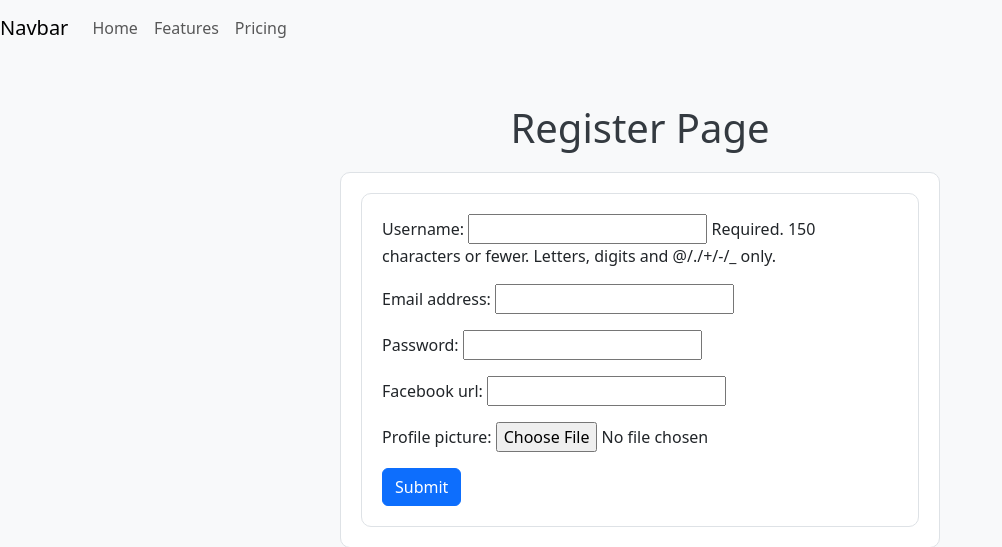
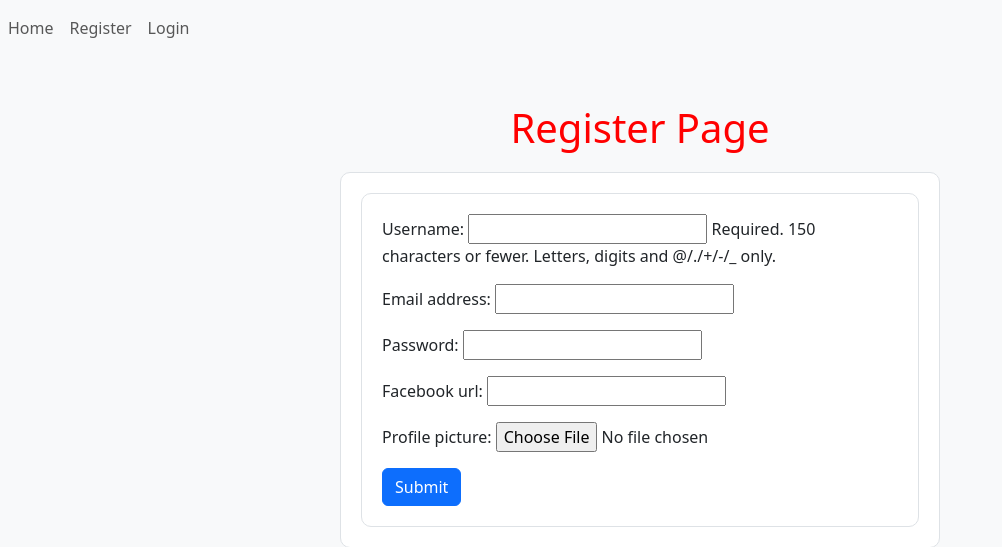
Before and after one commit to Al-amen/Authentication_project, a Django app: page /register/ in a window 1280 px wide. Shown: the top 547 px of the page, without its empty margins (0-1002 px from the left). Run offline with Django 4.2, Linux system fonts and the light colour scheme.

Commit message:
complete the project

```diff
--- a/Authentication_project/login_app/urls.py
+++ b/Authentication_project/login_app/urls.py
@@ -5,6 +5,9 @@ from login_app import views
 app_name = 'login_app'
 
 urlpatterns = [
-    path('index/',views.index,name = "index"),
+    path('',views.index,name = "index"),
     path('register/',views.register, name='register'),
+    path('login/',views.login_page,name="login"),
+    path('user_login/',views.user_login,name='user_login'),
+     path('logout/', views.user_logout, name='logout'),
 ]
--- a/Authentication_project/login_app/views.py
+++ b/Authentication_project/login_app/views.py
@@ -1,13 +1,24 @@
-from django.shortcuts import render,HttpResponse
+
+from django.http import HttpResponseRedirect,HttpResponse
+from django.shortcuts import render
+from django.urls import reverse
 from login_app import forms,models
 from django.contrib.auth.models import User
+from django.contrib.auth import authenticate,login,logout
+from django.contrib.auth.decorators import login_required
 # Create your views here.
 
 def index(request):
+    diction = {}
+    if request.user.is_authenticated:
+        current_user = request.user
+        user_id = current_user.id
+        user_basic_info = User.objects.get(pk=user_id)
+        user_more_info = models.UserInfo.objects.get(user__pk = user_id)
 
-  diction = {"title":"Home Page"}
+        diction = {"title":"Home Page", "user_basic_info":  user_basic_info,"user_more_info":user_more_info}
 
-  return render(request, 'login_app/index.html',context=diction)
+    return render(request, 'login_app/index.html',context=diction)
 
 def register(request):
 
@@ -33,8 +44,6 @@ def register(request):
 
             register = True
 
-
-
     else:
         user_form = forms.UserForm()
         user_info_form = forms.UserInfoForm()
@@ -42,3 +51,33 @@ def register(request):
     diction = {"user_form":user_form, "user_info_form":user_info_form, "register":register}
 
     return render(request, 'login_app/register.html',context=diction)
+
+def login_page(request):
+
+    return render(request, 'login_app/login.html')
+
+
+def user_login(request):
+    if request.method == "POST":
+        username = request.POST.get('username')
+        password = request.POST.get('password')
+
+        user = authenticate(username=username,password=password)
+
+        if user :
+            if  user.is_active:
+              login(request,user)
+
+              return HttpResponseRedirect(reverse('login_app:index'))
+            else:
+               return HttpResponse("Account is not Active")
+        else :
+             return HttpResponse("User credential does not match!!")
+    else :
+        # return render(request, 'login_app/index.html',context={})
+        return HttpResponseRedirect(reverse('login_app:index'))
+@login_required
+def user_logout(request):
+    logout(request)
+
+    return HttpResponseRedirect(reverse('login_app:index'))
--- /dev/null
+++ b/Authentication_project/static/css/login_app/index.css
@@ -0,0 +1,5 @@
+
+img{
+    height: 300px;
+    width: 300px;
+}
--- a/Authentication_project/static/css/login_app/register.css
+++ b/Authentication_project/static/css/login_app/register.css
@@ -4,8 +4,8 @@ body {
 }
 
 h1 {
-    color: #343a40;
-    text-align: center;
+    color: red;
+    text-align: left;
     margin-bottom: 20px;
 }
 
--- a/Authentication_project/templates/login_app/base.html
+++ b/Authentication_project/templates/login_app/base.html
@@ -1,4 +1,5 @@
 <!doctype html>
+{% load static %}
 <html lang="en">
 <head>
     <title>{{ title }}</title>
@@ -7,25 +8,35 @@
     <!-- Bootstrap CSS v5.2.1 -->
     <link href="https://cdn.jsdelivr.net/npm/bootstrap@5.3.2/dist/css/bootstrap.min.css" rel="stylesheet" integrity="sha384-T3c6CoIi6uLrA9TneNEoa7RxnatzjcDSCmG1MXxSR1GAsXEV/Dwwykc2MPK8M2HN" crossorigin="anonymous">
     {% block css %}
+        <link rel="stylesheet" href="{% static 'css/login_app/base.css' %}">
     {% endblock css %}
 </head>
 <body>
     <nav class="navbar navbar-expand-lg navbar-light bg-light">
-        <a class="navbar-brand" href="#">Navbar</a>
+
         <button class="navbar-toggler" type="button" data-toggle="collapse" data-target="#navbarNav" aria-controls="navbarNav" aria-expanded="false" aria-label="Toggle navigation">
             <span class="navbar-toggler-icon"></span>
         </button>
-        <div class="collapse navbar-collapse" id="navbarNav">
+        <div class="collapse navbar-collapse " id="navbarNav">
             <ul class="navbar-nav">
                 <li class="nav-item active">
                     <a class="nav-link" href="{% url 'login_app:index' %}">Home</a>
                 </li>
+                {% if user.is_authenticated %}
                 <li class="nav-item">
-                    <a class="nav-link" href="#">Features</a>
+                    <a class="nav-link " href="{% url 'login_app:logout' %}">Logout</a>
+                </li>
+                {% else %}
+                <li class="nav-item">
+                    <a class="nav-link" href=" {% url 'login_app:register' %}">Register</a>
                 </li>
                 <li class="nav-item">
-                    <a class="nav-link" href="#">Pricing</a>
+                    <a class="nav-link" href="{% url 'login_app:login' %}">Login</a>
                 </li>
+
+                {% endif %}
+
+
             </ul>
         </div>
     </nav>
--- a/Authentication_project/templates/login_app/register.html
+++ b/Authentication_project/templates/login_app/register.html
@@ -1,18 +1,9 @@
 {% extends 'login_app/base.html' %}
 {% load static %}
+
 {% block css %}
 <link rel="stylesheet" href="{% static 'css/login_app/register.css' %}">
-<style>
-    /* Custom CSS for centering the form */
-    .center-form {
-        max-width: 600px;
-        margin: 0 auto; /* Centers the element horizontally */
-        padding: 20px;
-        border: 1px solid #dee2e6;
-        border-radius: 10px;
-        background-color: #fff;
-    }
-</style>
+
 {% endblock css %}
 
 {% block block_body %}
```
Also changed, not shown: Authentication_project/Authentication_project/settings.py (+10 -3 lines), Authentication_project/templates/login_app/index.html (+17 -0 lines), Authentication_project/templates/login_app/login.html (added, +28 -0 lines), Authentication_project/db.sqlite3, Authentication_project/media/profile_pics/20231224_183902.jpg (added), Authentication_project/static/css/login_app/base.css (added).
